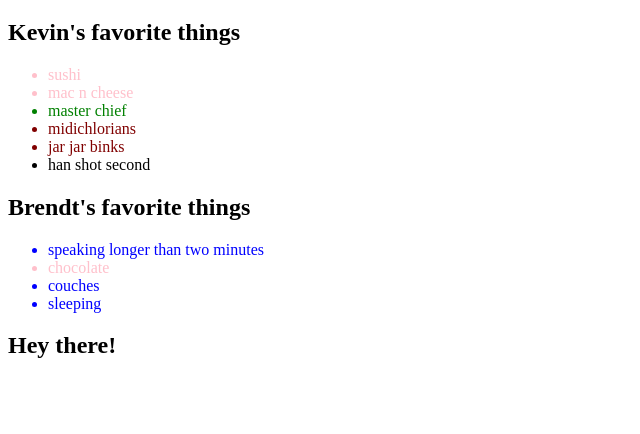
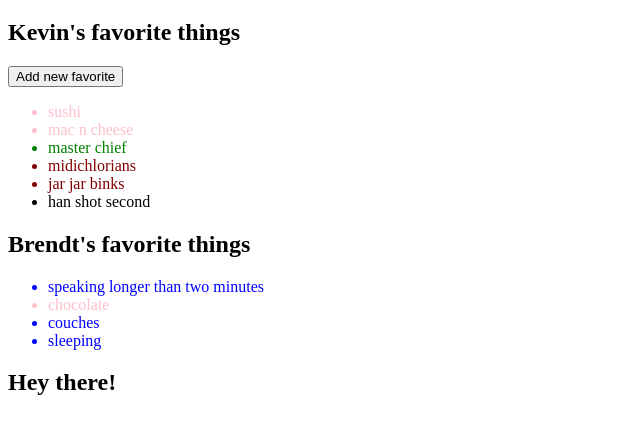
Before and after one commit to rcordray/jquery-demo, a plain HTML site: page index.html in a window 1280 px wide. Shown: the part 108-542 px from the top of the page, without its empty margins (0-640 px from the left). Drawn offline with Linux system fonts and the light colour scheme.

Commit message:
adding kevin favorite button click

```diff
--- a/index.html
+++ b/index.html
@@ -10,6 +10,7 @@
 <body>
     <h1>jQuery Selectors</h1>
     <h2>Kevin's favorite things</h2>
+    <button id="kevinNewFavorite">Add new favorite</button>
     <ul id="last3">
         <li class="food">sushi</li>
         <li class="food">mac n cheese</li>
--- a/scripts.js
+++ b/scripts.js
@@ -9,4 +9,7 @@ $(document).ready(function() {
     $('.food').css('color', 'pink');
     $('#chief').css('color', 'green');
     $('ul').first().children().last().css('color', 'black');
+    $('#kevinNewFavorite').on('click', function() {
+        console.log('button was clicked');
+    });
 });
```
